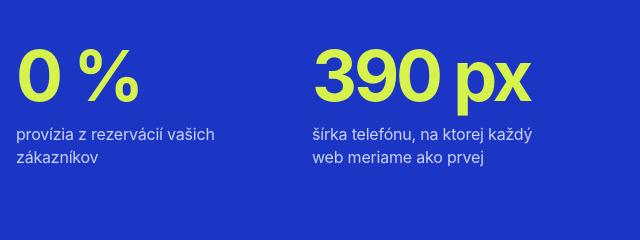
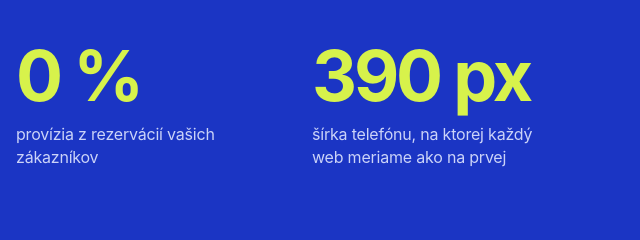
Before and after one commit to matuslenicky/ml-marketing, a plain HTML site: page index.html in a window 1280 px wide. Shown: the part 5040-5280 px from the top of the page, 640-1280 px from the left. Drawn offline with Linux system fonts and the light colour scheme.

Commit message:
Oprava gramatiky: „ako na prvej“
Co-Authored-By: Claude Opus 5.5 <noreply@anthropic.com>
Claude-Session: https://claude.ai/code/session_01TU6tjSmrQ2G4p1dQL9LrKK

```diff
--- a/index.html
+++ b/index.html
@@ -522,7 +522,7 @@ h1, h2, h3 { font-family: var(--display); font-weight: 700; line-height: 1.08; l
           <li><b>20+</b><span>klubových webov, každý s&nbsp;vlastným vzhľadom</span></li>
           <li><b>5</b><span>areálov kempov vymodelovaných v&nbsp;3D</span></li>
           <li><b>0&nbsp;%</b><span>provízia z&nbsp;rezervácií vašich zákazníkov</span></li>
-          <li><b>390&nbsp;px</b><span>šírka telefónu, na ktorej každý web meriame ako prvej</span></li>
+          <li><b>390&nbsp;px</b><span>šírka telefónu, na ktorej každý web meriame ako na prvej</span></li>
         </ul>
       </div>
     </div>
```
